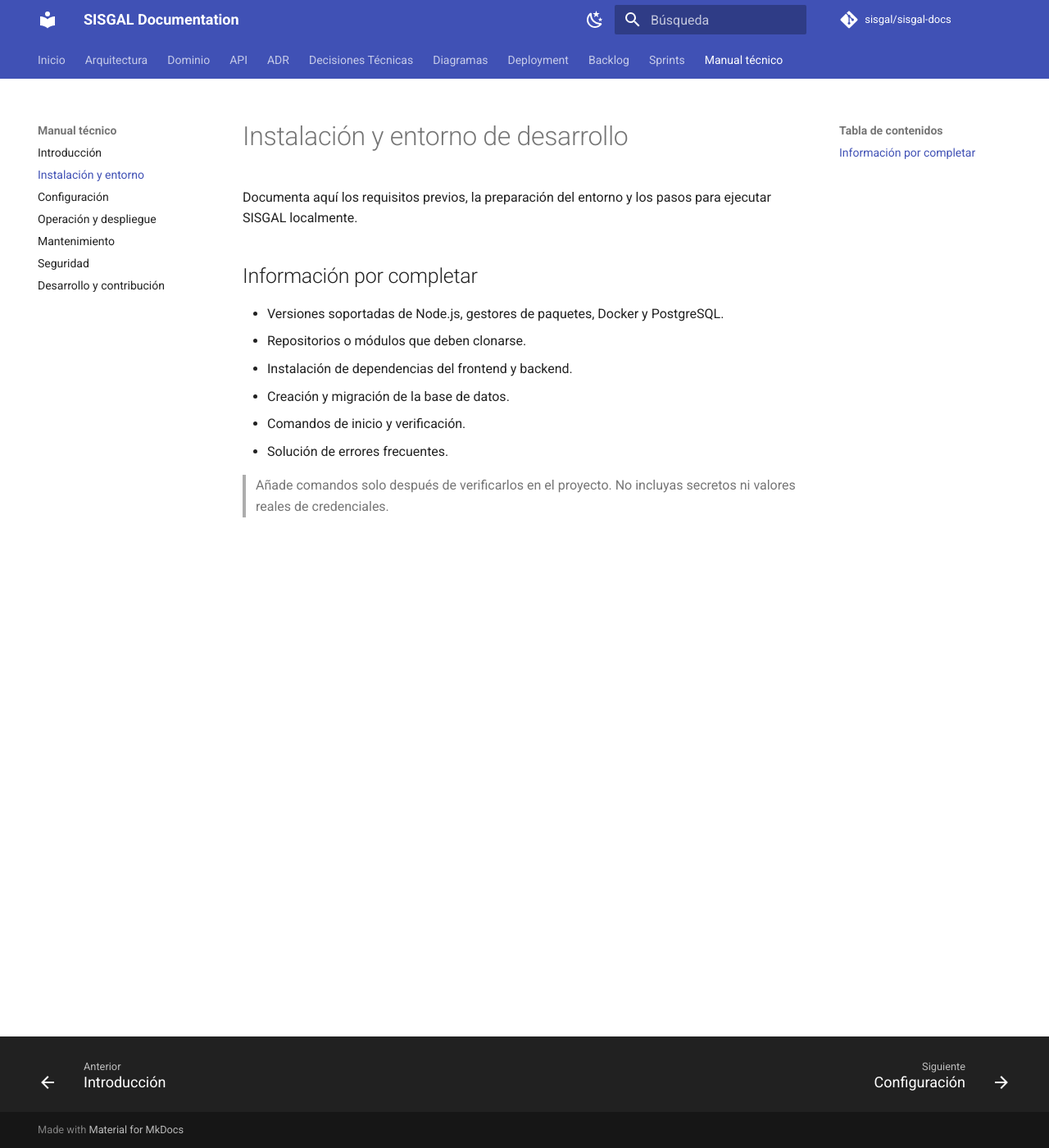
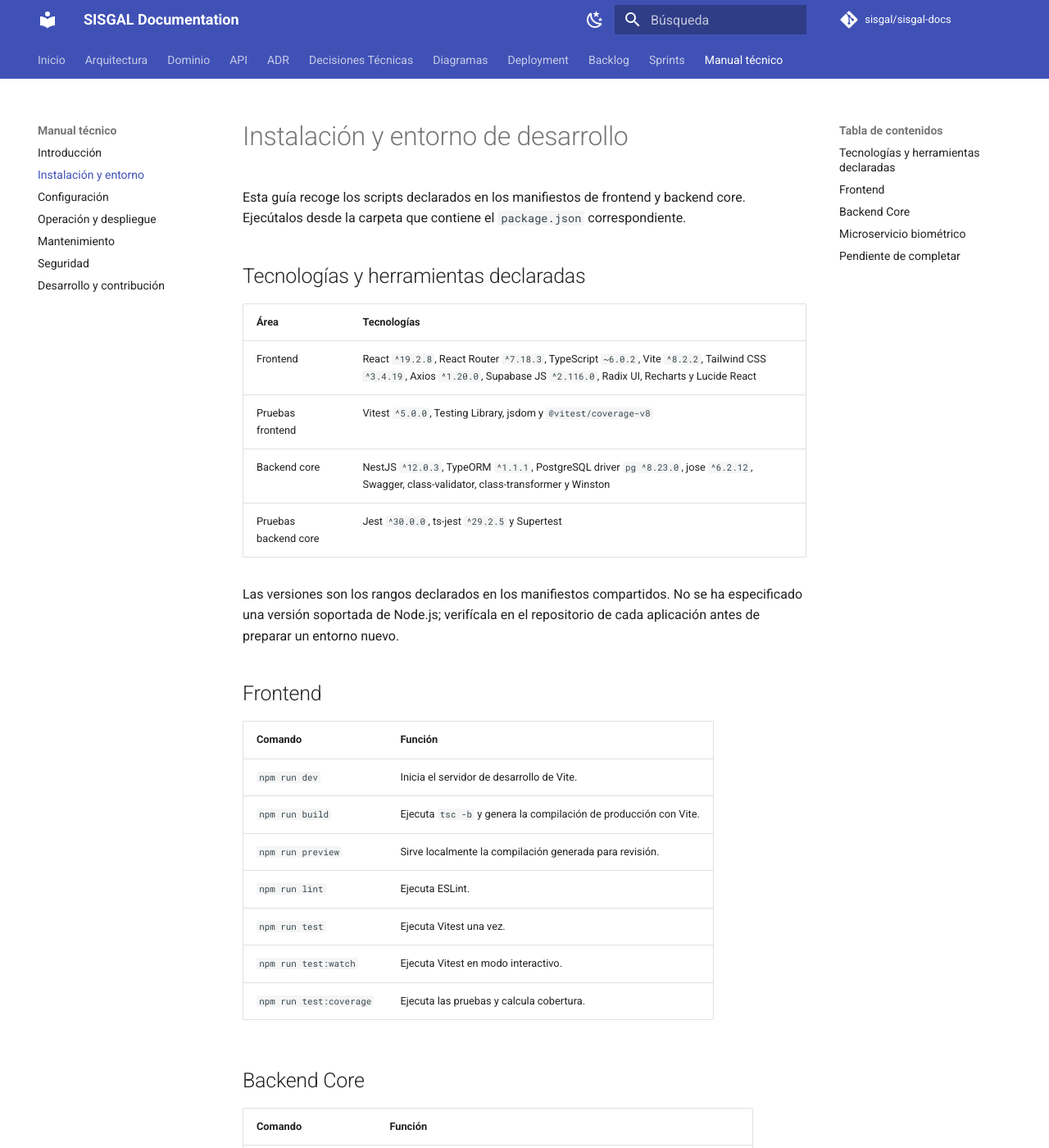
Before and after one commit to sisgal-platform/sisgal-docs, an MkDocs documentation site: the page built from docs/technical-guide/setup.md, in a window 1280 px wide and 1400 px high. Shown: the whole window at 82% size. Built offline with MkDocs 1.6.1 and Material for MkDocs 9.7.7, drawn with Linux system fonts in a browser that asks for light colours; comment, search, counter and statistics services are not loaded; some of the changed text lies outside the part shown.

Commit message:
docs(manual): document confirmed commands, configuration, and pipelines

```diff
--- a/docs/technical-guide/setup.md
+++ b/docs/technical-guide/setup.md
@@ -1,14 +1,54 @@
 # Instalación y entorno de desarrollo
 
-Documenta aquí los requisitos previos, la preparación del entorno y los pasos para ejecutar SISGAL localmente.
+Esta guía recoge los scripts declarados en los manifiestos de frontend y backend core. Ejecútalos desde la carpeta que contiene el `package.json` correspondiente.
 
-## Información por completar
+## Tecnologías y herramientas declaradas
 
-- Versiones soportadas de Node.js, gestores de paquetes, Docker y PostgreSQL.
-- Repositorios o módulos que deben clonarse.
-- Instalación de dependencias del frontend y backend.
-- Creación y migración de la base de datos.
-- Comandos de inicio y verificación.
-- Solución de errores frecuentes.
+| Área | Tecnologías |
+|---|---|
+| Frontend | React `^19.2.8`, React Router `^7.18.3`, TypeScript `~6.0.2`, Vite `^8.2.2`, Tailwind CSS `^3.4.19`, Axios `^1.20.0`, Supabase JS `^2.116.0`, Radix UI, Recharts y Lucide React |
+| Pruebas frontend | Vitest `^5.0.0`, Testing Library, jsdom y `@vitest/coverage-v8` |
+| Backend core | NestJS `^12.0.3`, TypeORM `^1.1.1`, PostgreSQL driver `pg ^8.23.0`, jose `^6.2.12`, Swagger, class-validator, class-transformer y Winston |
+| Pruebas backend core | Jest `^30.0.0`, ts-jest `^29.2.5` y Supertest |
 
-> Añade comandos solo después de verificarlos en el proyecto. No incluyas secretos ni valores reales de credenciales.
+Las versiones son los rangos declarados en los manifiestos compartidos. No se ha especificado una versión soportada de Node.js; verifícala en el repositorio de cada aplicación antes de preparar un entorno nuevo.
+
+## Frontend
+
+| Comando | Función |
+|---|---|
+| `npm run dev` | Inicia el servidor de desarrollo de Vite. |
+| `npm run build` | Ejecuta `tsc -b` y genera la compilación de producción con Vite. |
+| `npm run preview` | Sirve localmente la compilación generada para revisión. |
+| `npm run lint` | Ejecuta ESLint. |
+| `npm run test` | Ejecuta Vitest una vez. |
+| `npm run test:watch` | Ejecuta Vitest en modo interactivo. |
+| `npm run test:coverage` | Ejecuta las pruebas y calcula cobertura. |
+
+## Backend Core
+
+| Comando | Función |
+|---|---|
+| `npm run start:dev` | Inicia NestJS en modo observación. |
+| `npm run start:debug` | Inicia NestJS con depuración y observación. |
+| `npm run build` | Compila el backend con Nest CLI. |
+| `npm run start:prod` | Ejecuta el artefacto compilado desde `dist/main`. |
+| `npm run lint` | Ejecuta ESLint con `--fix`; puede modificar archivos. |
+| `npm run format` | Aplica Prettier a los archivos TypeScript de `src` y `test`; modifica archivos. |
+| `npm run test` | Ejecuta Jest. |
+| `npm run test:watch` | Ejecuta Jest en modo observación. |
+| `npm run test:cov` | Ejecuta Jest con cobertura. |
+| `npm run test:e2e` | Ejecuta las pruebas de extremo a extremo con `test/jest-e2e.json`. |
+
+El script `test:debug` también está disponible para depurar Jest con Node Inspector.
+
+## Microservicio biométrico
+
+El microservicio es independiente del core. Su manifiesto, versión de Node.js, comandos y variables de entorno no se han proporcionado en esta guía; no reutilices los comandos del core como si fueran los de ese servicio.
+
+## Pendiente de completar
+
+- Versiones soportadas de Node.js y del gestor de paquetes.
+- Procedimiento de instalación de dependencias conforme al lockfile de cada repositorio.
+- Comandos de instalación, inicio y pruebas del microservicio biométrico.
+- Creación y migración de bases de datos, una vez verificados los comandos del proyecto.
```
